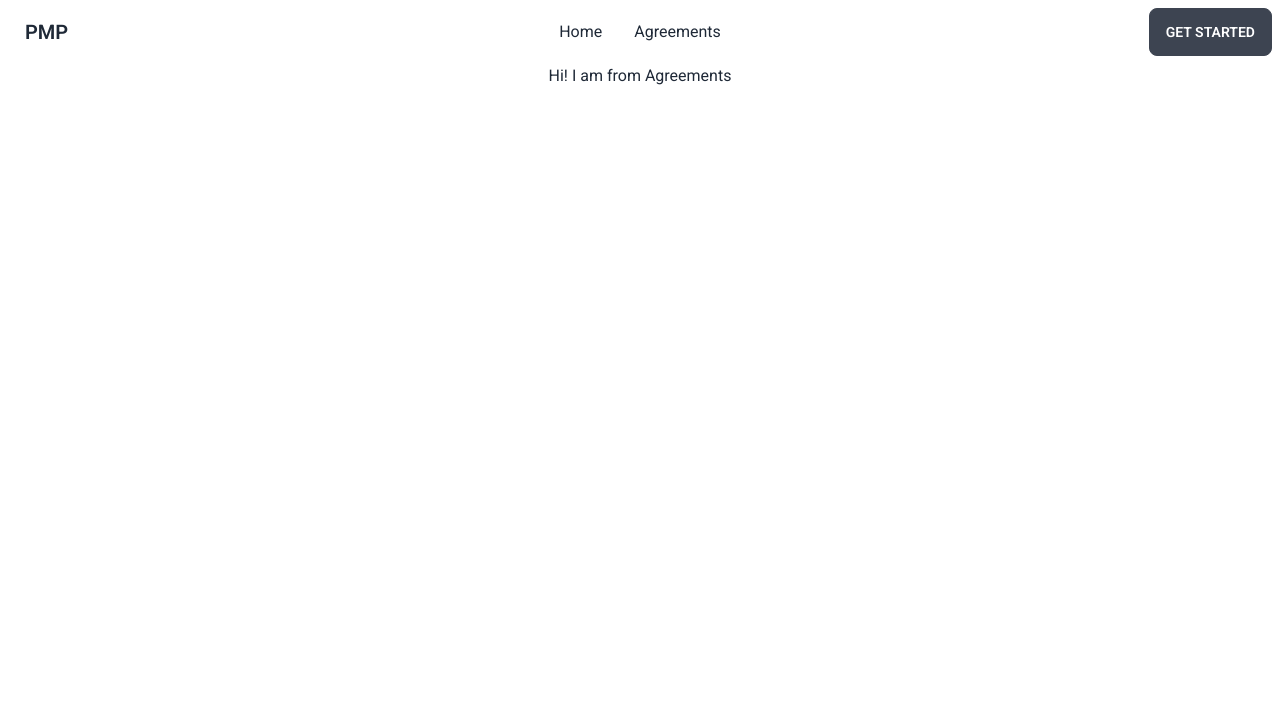
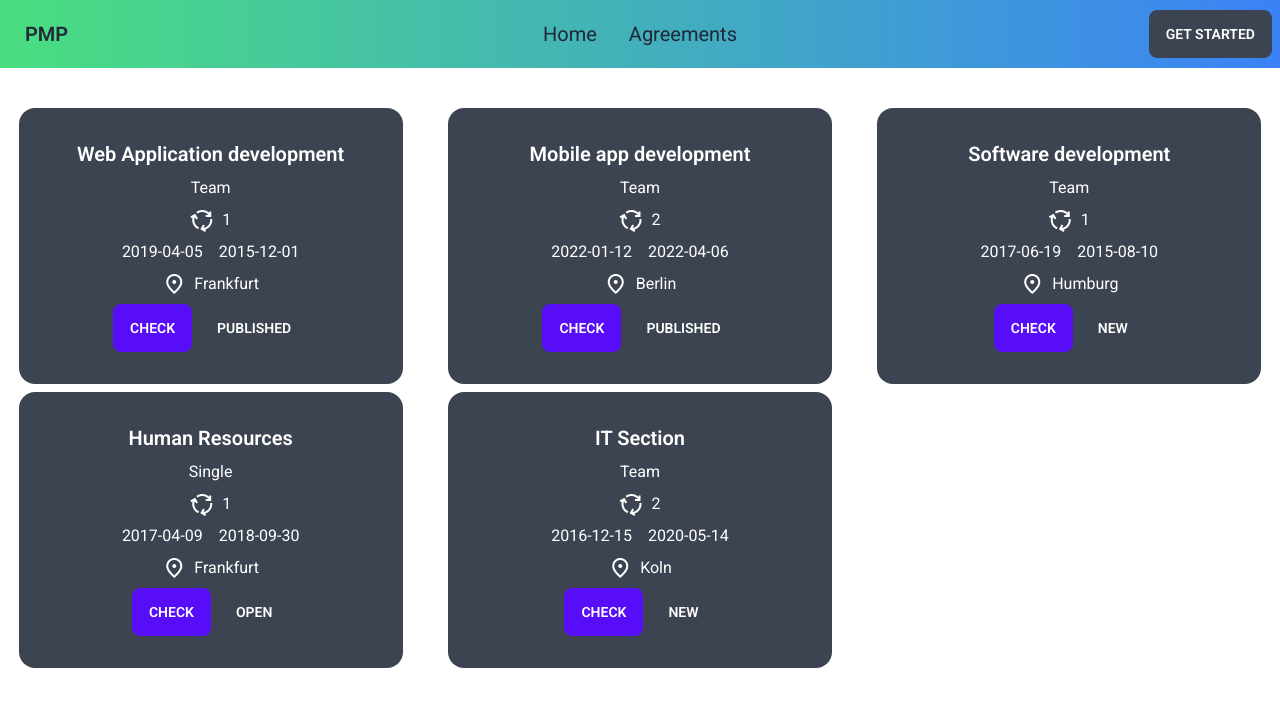
Before and after one commit to Fathir-shishir/provider-management-platform-client, a React (Create React App) app: page /agreements in a window 1280 px wide. Shown: the top 706 px of the page. Built offline with nearby package versions, Linux system fonts and the light colour scheme.

Commit message:
agreements showed on card

```diff
--- /dev/null
+++ b/public/agreements.json
@@ -0,0 +1,52 @@
+[
+    {
+      "_id": "637a1e9cfc7124ceee7319f0",
+      "name": "Web Application development",
+      "type": "Team",
+      "status": "Published",
+      "cycle": 1,
+      "startTime": "2019-04-05",
+      "endTime": "2015-12-01",
+      "location": "Frankfurt"
+    },
+    {
+      "_id": "637a1e9cfd255e06b5956c63",
+      "name": "Mobile app development",
+      "type": "Team",
+      "status": "Published",
+      "cycle": 2,
+      "startTime": "2022-01-12",
+      "endTime": "2022-04-06",
+      "location": "Berlin"
+    },
+    {
+      "_id": "637a1e9cea1a3b83e6197b53",
+      "name": "Software development",
+      "type": "Team",
+      "status": "New",
+      "cycle": 1,
+      "startTime": "2017-06-19",
+      "endTime": "2015-08-10",
+      "location": "Humburg"
+    },
+    {
+      "_id": "637a1e9c90d6e529b6ae223b",
+      "name": "Human Resources",
+      "type": "Single",
+      "status": "Open",
+      "cycle": 1,
+      "startTime": "2017-04-09",
+      "endTime": "2018-09-30",
+      "location": "Frankfurt"
+    },
+    {
+      "_id": "637a1e9c831c56efc458728c",
+      "name": "IT Section",
+      "type": "Team",
+      "status": "New",
+      "cycle": 2,
+      "startTime": "2016-12-15",
+      "endTime": "2020-05-14",
+      "location": "Koln"
+    }
+  ]
--- a/public/index.html
+++ b/public/index.html
@@ -15,6 +15,7 @@
       user's mobile device or desktop. See https://developers.google.com/web/fundamentals/web-app-manifest/
     -->
     <link rel="manifest" href="%PUBLIC_URL%/manifest.json" />
+    <link rel="stylesheet" href="https://fonts.googleapis.com/css2?family=Material+Symbols+Outlined:opsz,wght,FILL,GRAD@48,300,1,0" />
     <!--
       Notice the use of %PUBLIC_URL% in the tags above.
       It will be replaced with the URL of the `public` folder during the build.
--- a/src/App.js
+++ b/src/App.js
@@ -6,7 +6,7 @@ import Agreements from './Components/Agreements';
 
 function App() {
   return (
-    <div className="App">
+    <div>
       <Header></Header>
       <Routes>
         <Route path='/' element={<Home></Home>}></Route>
--- /dev/null
+++ b/src/Components/Agreement.js
@@ -0,0 +1,41 @@
+import React from 'react';
+
+const Agreement = (props) => {
+    const {name, type,status,cycle,startTime,endTime,location}=props.agreement
+    console.log(props.agreement)
+    return (
+        <div class="card w-96 bg-neutral text-neutral-content">
+        <div class="card-body items-center text-center">
+          <h2 class="card-title">{name}</h2>
+          <p>{type}</p>
+          <div className='flex gap-2 '>
+          <span class="material-symbols-outlined">
+cycle
+</span>
+<span>
+<p>{cycle}</p>
+</span>
+          </div>
+          <div className='flex gap-4'>
+          <p>{startTime}</p>
+          <p>{endTime}</p>
+          </div>
+          <div className='flex gap-2'>
+          <span class="material-symbols-outlined">
+location_on
+</span>
+<span>
+<p>{location}</p>
+</span>
+          </div>
+
+          <div class="card-actions justify-end">
+            <button class="btn btn-primary">Check</button>
+            <button class="btn btn-ghost">{status}</button>
+          </div>
+        </div>
+      </div>
+    );
+};
+
+export default Agreement;
--- a/src/Components/Agreements.js
+++ b/src/Components/Agreements.js
@@ -1,9 +1,18 @@
 import React from 'react';
+import useAgreements from '../Hooks/useAgreements';
+import Agreement from './Agreement';
 
 const Agreements = () => {
+    const [agreements, setAgreements] = useAgreements([])
     return (
-        <div>
-            <h1>Hi! I am from Agreements </h1>
+        <div className='grid grid-cols-3 gap-2 justify-items-center mt-10'>
+
+        {
+            agreements.map((agreement)=><Agreement agreement={agreement} ></Agreement>)
+        }
+
+
+
         </div>
     );
 };
--- a/src/Components/Header.js
+++ b/src/Components/Header.js
@@ -3,7 +3,7 @@ import { Link } from 'react-router-dom';
 
 const Header = () => {
     return (
-<div class="navbar bg-base-100">
+<div class="navbar bg-base-100 bg-gradient-to-r from-green-400 to-blue-500 ">
   <div class="navbar-start">
     <div class="dropdown">
       <label tabindex="0" class="btn btn-ghost lg:hidden">
@@ -26,7 +26,8 @@ const Header = () => {
     </div>
     <a class="btn btn-ghost normal-case text-xl">PMP</a>
   </div>
-  <div class="navbar-center hidden lg:flex">
+  <div class="navbar-center hidden lg:flex  text-xl
+  ">
     <ul class="menu menu-horizontal p-0">
       <li> <Link to='/home'>Home</Link></li>
       <li> <Link to='/agreements'>Agreements </Link></li>
--- a/src/Components/Home.js
+++ b/src/Components/Home.js
@@ -1,10 +1,13 @@
 import React from 'react';
+import useAgreements from '../Hooks/useAgreements';
 
 const Home = () => {
+
     return (
     <div>
         <h1 className="text-3xl font-bold underline">
-            Hello world!
+           Hello from HomePage
+
         </h1>
     </div>
     );
--- /dev/null
+++ b/src/Hooks/useAgreements.js
@@ -0,0 +1,14 @@
+import React, { useEffect, useState } from 'react';
+
+const useAgreements = () => {
+    const[agreements, setAgreements]=useState([])
+    useEffect(()=>{
+        fetch('agreements.json')
+        .then(res=>res.json())
+        .then(data=>setAgreements(data))
+    },[])
+
+    return [agreements, setAgreements]
+};
+
+export default useAgreements;
```
